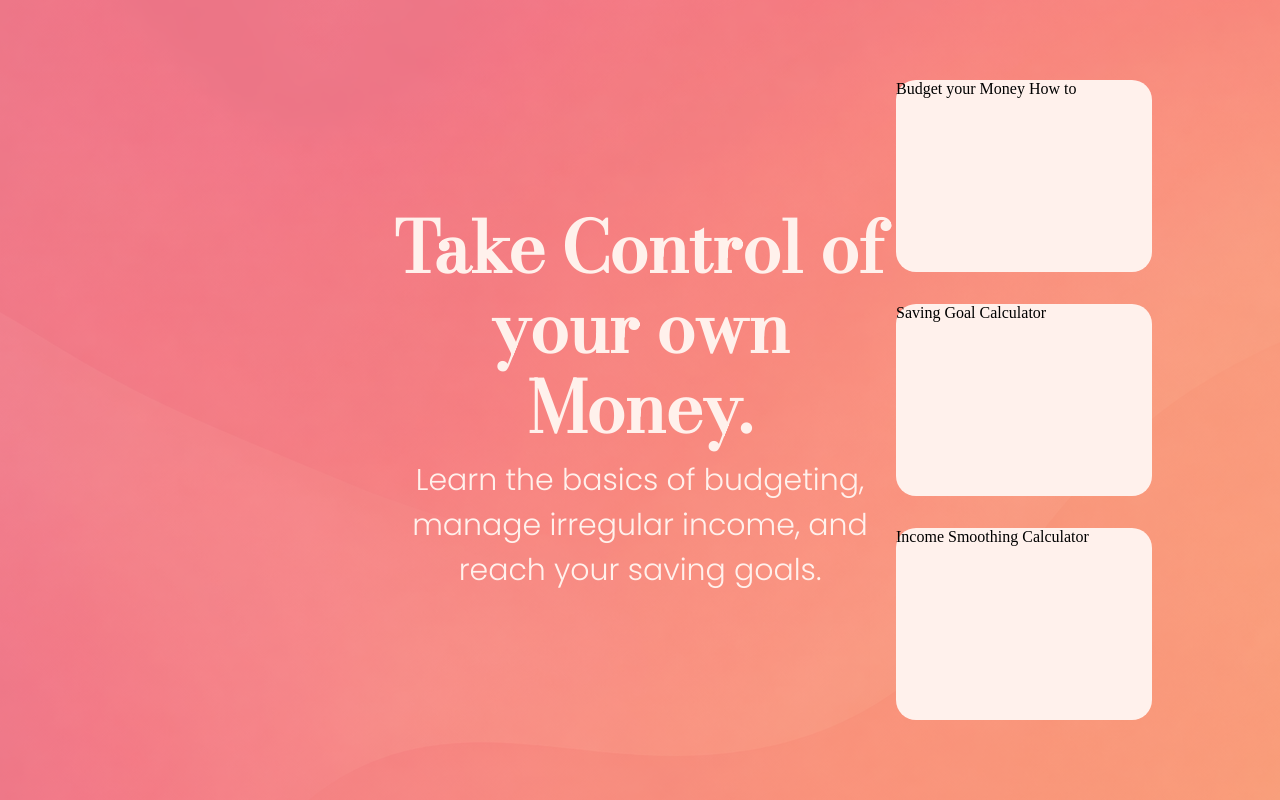
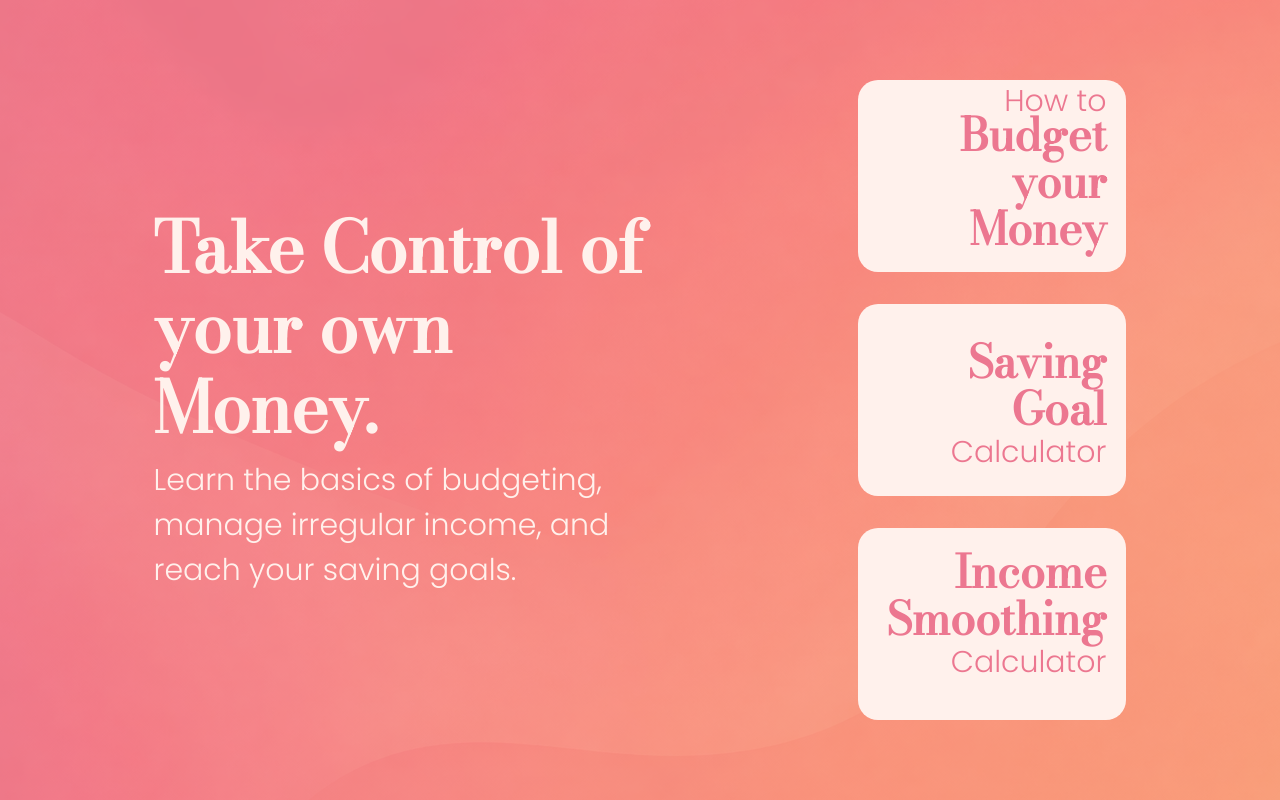
Before and after one commit to callie-txt/DT-Budget-Education, a Flask app: page / in a window 1280 px wide. Run offline with Flask 3, Linux system fonts and the light colour scheme.

Commit message:
box tex, boxhover

```diff
--- a/main.py
+++ b/main.py
@@ -14,7 +14,5 @@ def information():
 def quiz():
     return render_template('quiz.html')
 
-
-
 if __name__ == "__main__":
     app.run(debug=True)
--- a/static/style.css
+++ b/static/style.css
@@ -16,9 +16,9 @@ body.home-page {
 .maintext {
     position: fixed;
     top: 50%;
-    left: 50%;
-    transform: translate(-50%, -50%);
-    text-align: center;
+    transform: translateY(-50%);
+    left: 12%;
+    text-align: left;
     width: 40%;
 }
 
@@ -42,30 +42,89 @@ body.home-page {
 .topbox {
     position: fixed;
     top: 10%;
-    right: 10%;
+    right: 12%;
     background-color: #FFF1EC;
     height: 24%;
-    width: 20%;
+    width: 21%;
     border-radius: 20px;
+    padding: 20px;
+    box-sizing: border-box;
+    text-align: right;
+    display: flex;
+    flex-direction: column;
+    justify-content: center;
+    align-items: flex-end;
+    cursor: pointer;
+    transition: transform 0.4s ease;
+}
+
+.topbox:hover {
+    transform: translateX(-30px);
 }
 
 .middlebox {
     position: fixed;
     top: 50%;
     transform: translateY(-50%);
-    right: 10%;
+    right: 12%;
     background-color: #FFF1EC;
     height: 24%;
-    width: 20%;
+    width: 21%;
     border-radius: 20px;
+    padding: 20px;
+    box-sizing: border-box;
+    text-align: right;
+    display: flex;
+    flex-direction: column;
+    justify-content: center;
+    align-items: flex-end;
+    cursor: pointer;
+    transition: transform 0.4s ease;
+}
+
+.middlebox:hover {
+    transform: translateY(-50%) translateX(-30px);
 }
 
 .bottombox {
     position: fixed;
     bottom: 10%;
-    right: 10%;
+    right: 12%;
     background-color: #FFF1EC;
     height: 24%;
-    width: 20%;
+    width: 21%;
     border-radius: 20px;
+    padding: 20px;
+    box-sizing: border-box;
+    text-align: right;
+    cursor: pointer;
+    transition: transform 0.4s ease;
 }
+
+.bottombox:hover {
+    transform: translateX(-30px);
+}
+
+.tbtitle,
+.mbtitle,
+.bbtitle {
+    display: block;
+    font-family: 'Bodoni Moda', serif;
+    font-weight: bold;
+    font-size: 45px;
+    color: #ec7790;
+    line-height: 40px;
+    margin-bottom: 10px;
+    line-height: 47px;
+}
+
+.tbsubtitle,
+.mbsubtitle,
+.bbsubtitle {
+    display: block;
+    font-family: 'Poppins', sans-serif;
+    font-weight: 200;
+    font-size: 30px;
+    color: #ec7790;
+    line-height: 20px;
+}
--- a/templates/home.html
+++ b/templates/home.html
@@ -13,17 +13,17 @@
         <div class="subtitle">Learn the basics of budgeting, manage irregular income, and reach your saving goals.</div>
     </div>
 
-    <div class="topbox">
+    <div href="/info" class="topbox">
+        <span class="tbsubtitle">How to</span>
         <span class="tbtitle">Budget your Money</span>
-        <span class="tbsubtitle">How to</span>
     </div>
 
-    <div class="middlebox">
-        <span class="mbtitle">Saving Goal</span>
+    <div href="/saving" class="middlebox">
+        <span class="mbtitle">Saving <br/> Goal</span>
         <span class="mbsubtitle">Calculator</span>
     </div>
 
-    <div class="bottombox">
+    <div href="/income" class="bottombox">
         <span class="bbtitle">Income Smoothing</span>
         <span class="bbsubtitle">Calculator</span>
     </div>
--- a/templates/info.html
+++ b/templates/info.html
@@ -5,9 +5,9 @@
     <meta name="viewport" content="width=device-width, initial-scale=1.0">
     <link rel="stylesheet" href="{{ url_for('static', filename='style.css') }}">
     <link href="https://fonts.googleapis.com/css2?family=Playfair+Display&family=Poppins:wght@300;400;600&display=swap" rel="stylesheet">
-    <title>...</title>
+    <title>Test</title>
 </head>
 <body>
-    <div>...</div>
+    <div>Test</div>
 </body>
 </html>
```
